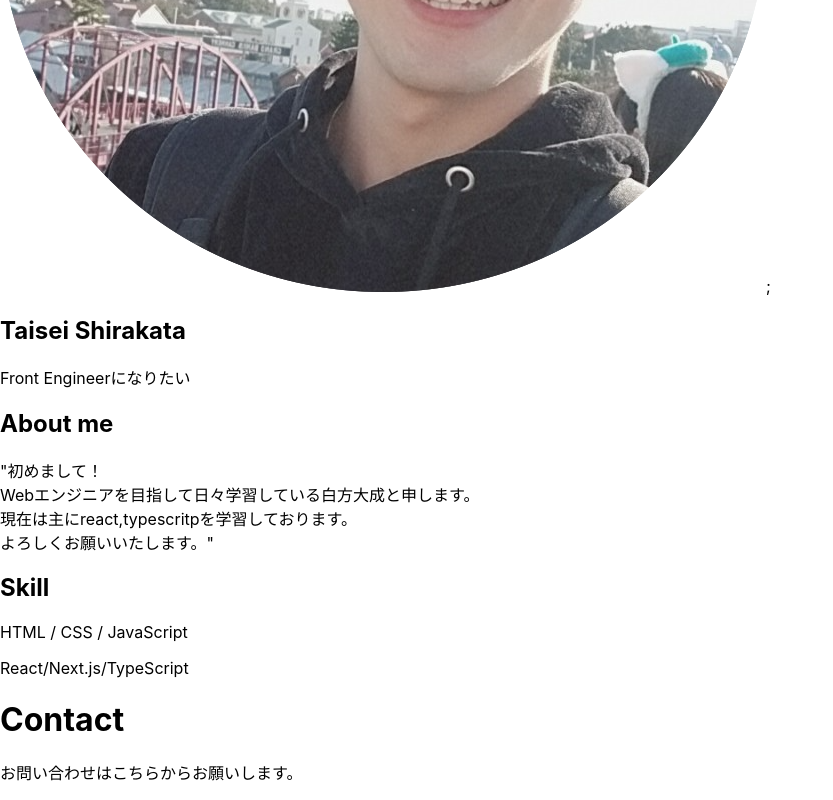
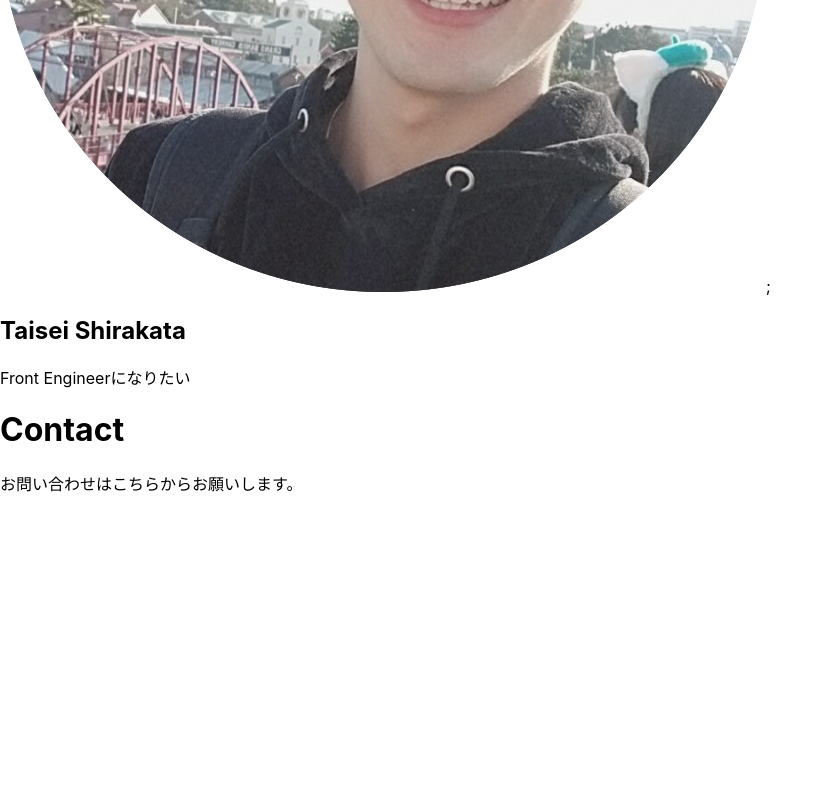
Before and after one commit to taipon55/MyPortfolio, a React (Create React App) app: page / in a window 1280 px wide. Shown: the part 1338-2138 px from the top of the page, without its empty margins (0-833 px from the left). After the commit the page ends 1849 px from the top, so only its background shows below. Built offline with nearby package versions, Linux system fonts and the light colour scheme.

Commit message:
コンポーネント削除

```diff
--- a/src/App.tsx
+++ b/src/App.tsx
@@ -3,8 +3,7 @@ import "./App.css";
 import Head from "./components/Head/Head";
 import Top from "./components/Top/Top";
 import Profile from "./components/Main/Profile";
-import About from "./components/Main/About";
-import Skill from "./components/Main/Skill";
+
 import { Contact } from "./components/Contact/Contact";
 
 function App() {
@@ -13,8 +12,6 @@ function App() {
       <Head />
       <Top />
       <Profile />
-      <About />
-      <Skill />
       <Contact />
     </div>
   );
```
